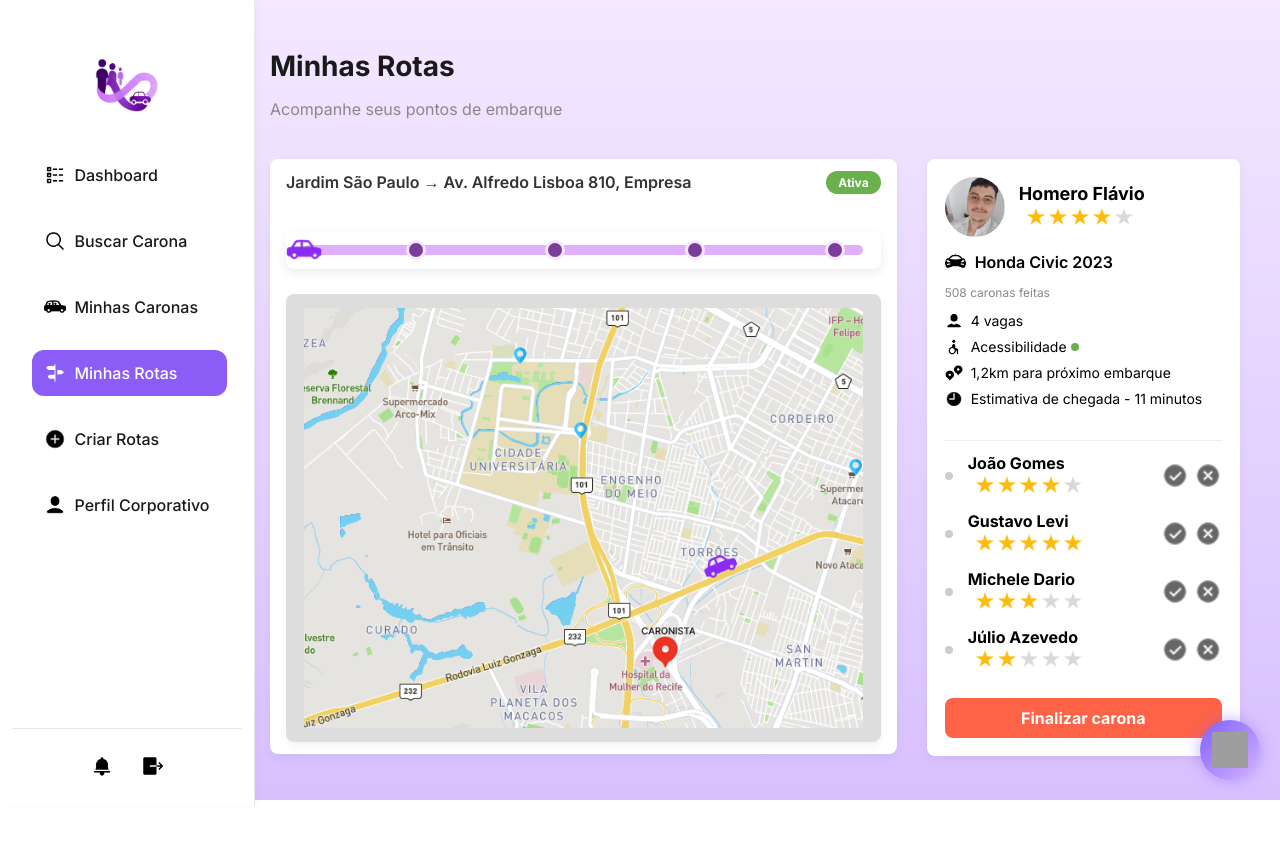
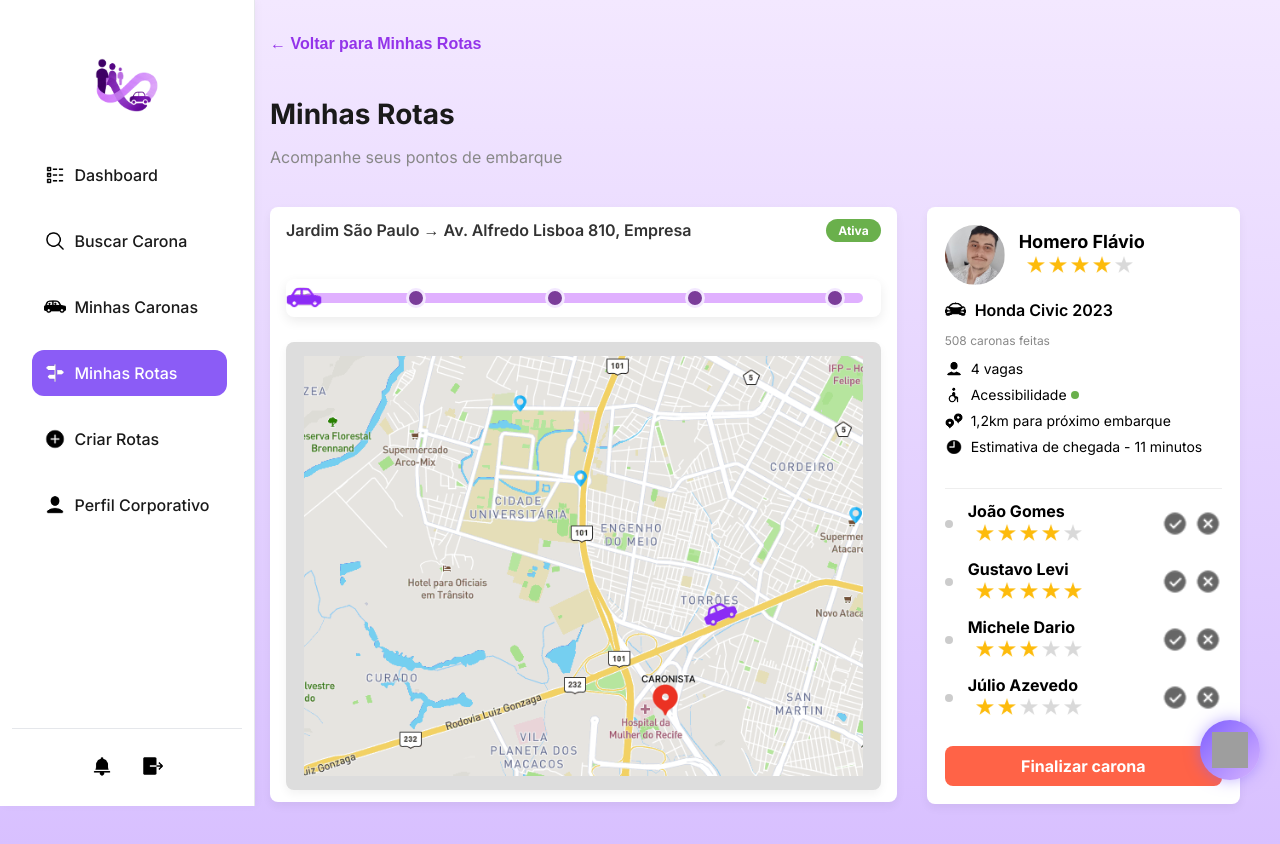
Before and after one commit to JoelsonJose/VamosJuntos, a React (Create React App) app: page /rotas/motorista in a window 1280 px wide. Shown: the top 844 px of the page. Before the commit the page ends 800 px from the top, so only its background shows below. Built offline with nearby package versions, Linux system fonts and the light colour scheme; grey boxes are pictures that could not be loaded.

Commit message:
implementação de botões para voltar

```diff
--- a/src/pages/PaginaConfirmarCarona/PaginaConfirmarCarona.js
+++ b/src/pages/PaginaConfirmarCarona/PaginaConfirmarCarona.js
@@ -38,6 +38,12 @@ const navigate = useNavigate();
     <div className="pagina-confirmar">
       <Sidebar />
       <div className="conteudo-confirmar">
+        <button
+            onClick={() => navigate('/buscar')}
+            className="botao-voltar"
+        >
+            &larr; Voltar para Buscar
+        </button>
         <h2>Buscar Carona</h2>
         <p className="subtitulo">Escolha a melhor carona para você</p>
 
--- a/src/pages/PaginaRotaCaronista/PaginaRotaCaronista.js
+++ b/src/pages/PaginaRotaCaronista/PaginaRotaCaronista.js
@@ -11,14 +11,23 @@ import Wheelchair from '../../assets/RotaMotorista/Wheelchair.png';
 import Person from '../../assets/RotaMotorista/Person.png';
 import CarModelIcon from '../../assets/RotaMotorista/Koenigsegg One.png';
 import BotaoAcessibilidade from '../../components/BotaoAcessibilidade/BotaoAcessibilidade';
+import { useNavigate } from 'react-router-dom';
+
 
 
 export default function PaginaRotaCaronista() {
+  const navigate = useNavigate();
   return (
     <div className="rota-pagina">
       <Sidebar activePage="caronas" />
 
       <div className="rota-conteudo">
+        <button
+            onClick={() => navigate('/caronas')}
+            className="botao-voltar"
+        >
+            &larr; Voltar para Minhas Caronas
+        </button>
         <header className="rota-titulo-header">
           <h1>Minha viagem</h1>
           <p>Acompanhe sua viagem de perto</p>
--- a/src/pages/PaginaRotaMotorista/PaginaRotaMotorista.js
+++ b/src/pages/PaginaRotaMotorista/PaginaRotaMotorista.js
@@ -2,7 +2,7 @@ import React, { useState } from 'react';
 import './PaginaRotaMotorista.css';
 import Sidebar from '../../components/Sidebar/Sidebar';
 import StarRating from '../../components/StarRating/StarRating';
-
+import { useNavigate } from 'react-router-dom';
 import PerfilHomero from '../../assets/RotaMotorista/perfilhomero.png'; // NOVA IMAGEM
 import MapaRota from '../../assets/RotaMotorista/MAPA.png'; // NOVA IMAGEM (para o mock)
 import { Link } from 'react-router-dom';
@@ -21,6 +21,7 @@ import BotaoAcessibilidade from '../../components/BotaoAcessibilidade/BotaoAcess
 
 
 export default function PaginaRotaMotorista() {
+  const navigate = useNavigate();
   const [passageiros, setPassageiros] = useState([
     { nome: "João Gomes", rating: 4, marcado: null, embarque: true },
     { nome: "Gustavo Levi", rating: 5, marcado: null, embarque: true },
@@ -43,7 +44,12 @@ export default function PaginaRotaMotorista() {
 
       {/* Conteúdo Principal */}
       <div className="rota-conteudo">
-
+        <button
+            onClick={() => navigate('/rotas')}
+            className="botao-voltar"
+        >
+            &larr; Voltar para Minhas Rotas
+        </button>
         {/* TÍTULO E SUBTÍTULO */}
         <header className="rota-titulo-header">
           <h1>Minhas Rotas</h1>
```
